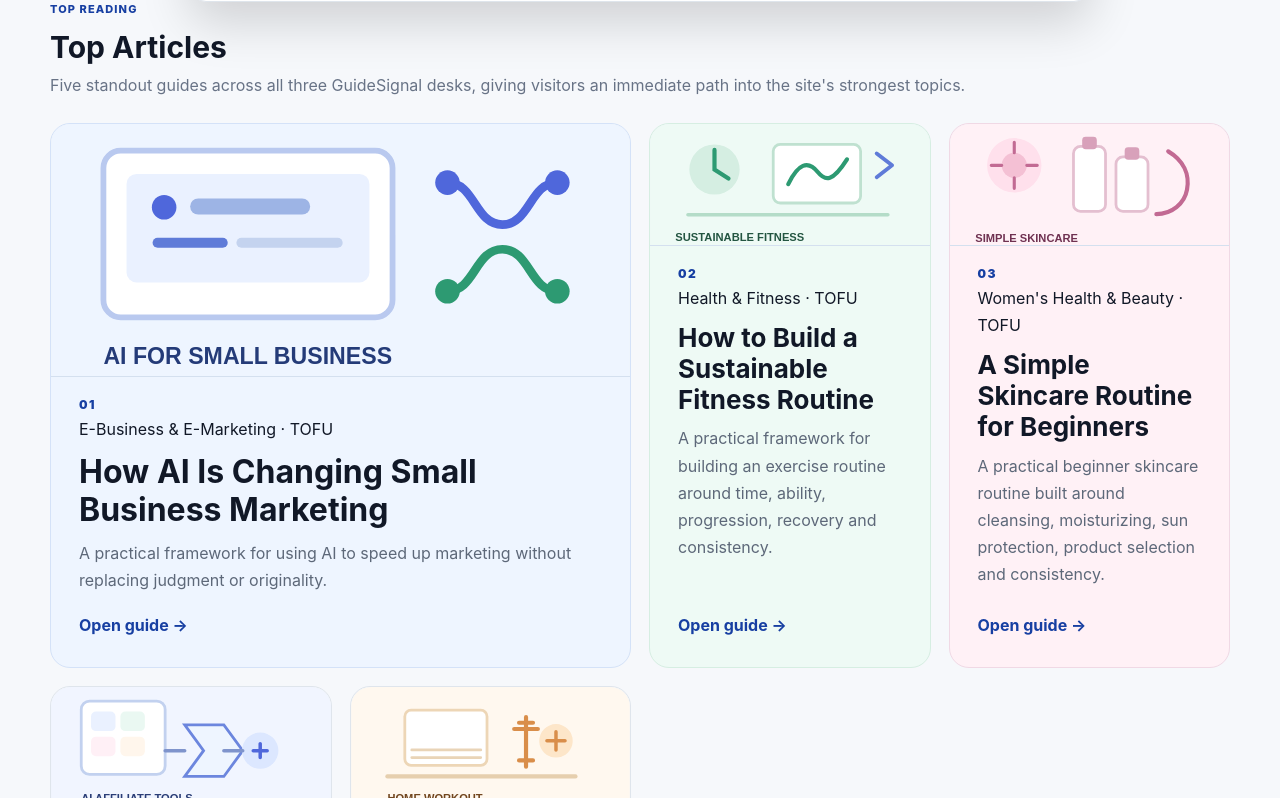
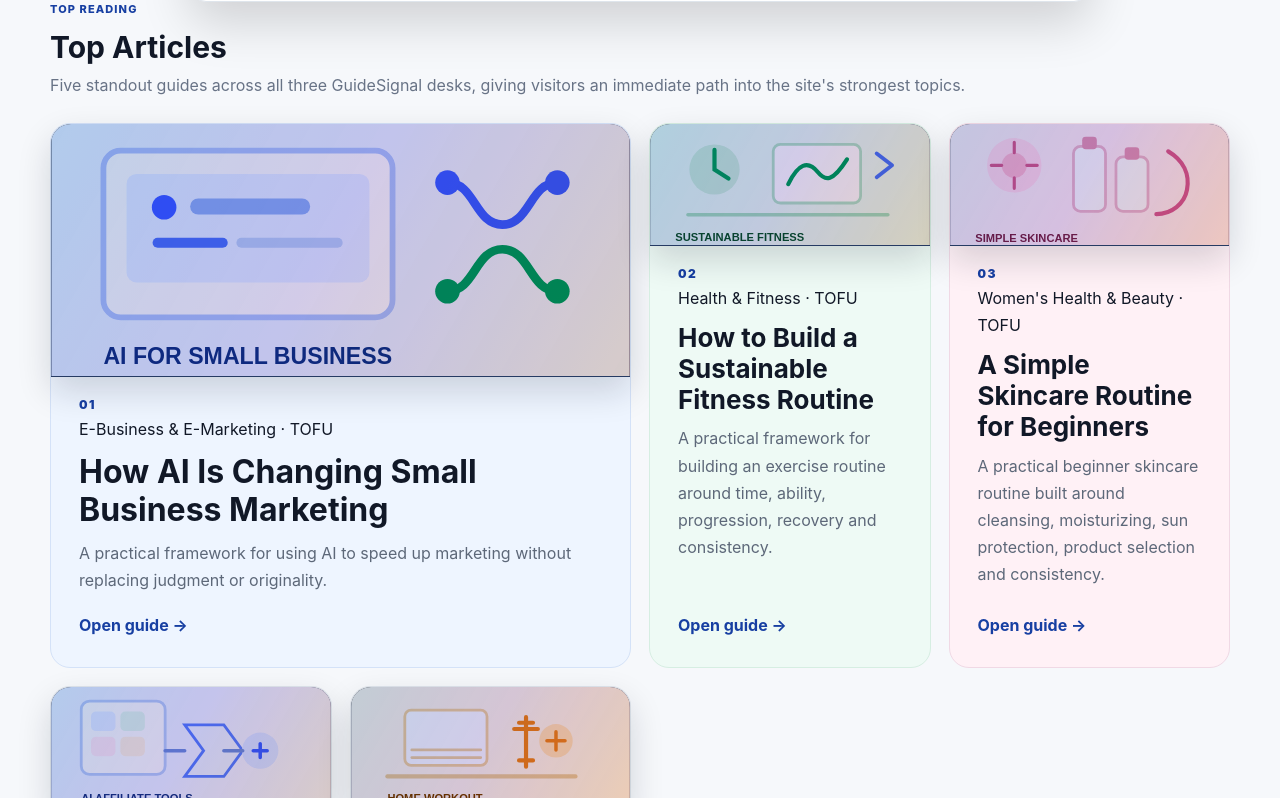
Before and after one commit to armanyaempire-sketch/techsignal, a Next.js app: page / in a window 1280 px wide. Shown: the part 782-1580 px from the top of the page. Built offline with nearby package versions, Linux system fonts and the light colour scheme; no server answers.

Commit message:
Deepen article visual palette and contrast

```diff
--- a/components/article-visual.module.css
+++ b/components/article-visual.module.css
@@ -1,2 +1,31 @@
 .visual{width:100%;overflow:hidden;border:1px solid #d9e2f0;background:#eef3f9}.visual img{display:block;width:100%;height:100%;object-fit:cover}.top{aspect-ratio:16/7;border:0;border-bottom:1px solid #d4e0ef;border-radius:20px 20px 0 0;margin:-28px -28px 18px;width:calc(100% + 56px)}.card{aspect-ratio:16/8;border-radius:14px;margin-bottom:16px}.hero{aspect-ratio:16/7;border-radius:18px;margin-top:28px;box-shadow:0 12px 28px rgba(24,36,56,.08)}@media(max-width:700px){.top{margin:-22px -22px 16px;width:calc(100% + 44px)}.card{margin-bottom:14px}.hero{aspect-ratio:16/8;margin-top:22px}}
 .diagram{background:transparent;border:0}.diagram svg{display:block;width:100%;height:100%;border-radius:18px}.diagram.card{border:1px solid #d9e2f0;box-shadow:none}.diagram.hero{border:1px solid #d9e2f0;overflow:hidden}.diagram svg text{user-select:none}@media(max-width:700px){.diagram svg{min-height:0}.diagram.hero svg,.diagram.card svg{border-radius:16px}}
+/* GuideSignal article visuals: richer, darker, multi-color presentation */
+.visual{
+ position:relative;
+ isolation:isolate;
+ background:linear-gradient(135deg,#0d1b34 0%,#1b2850 46%,#3b234a 100%);
+ border-color:#263b63;
+ box-shadow:0 14px 34px rgba(10,20,40,.16);
+}
+.visual::after{
+ content:"";
+ position:absolute;
+ inset:0;
+ z-index:2;
+ pointer-events:none;
+ background:linear-gradient(120deg,rgba(41,141,255,.22) 0%,rgba(117,72,255,.18) 48%,rgba(255,143,76,.22) 100%);
+ mix-blend-mode:multiply;
+ opacity:.95;
+}
+.visual img{
+ position:relative;
+ z-index:1;
+ filter:brightness(.88) saturate(1.42) contrast(1.08);
+}
+.top,.hero{
+ border-color:#263b63;
+}
+.card{
+ border-color:#2b4169;
+}
```
